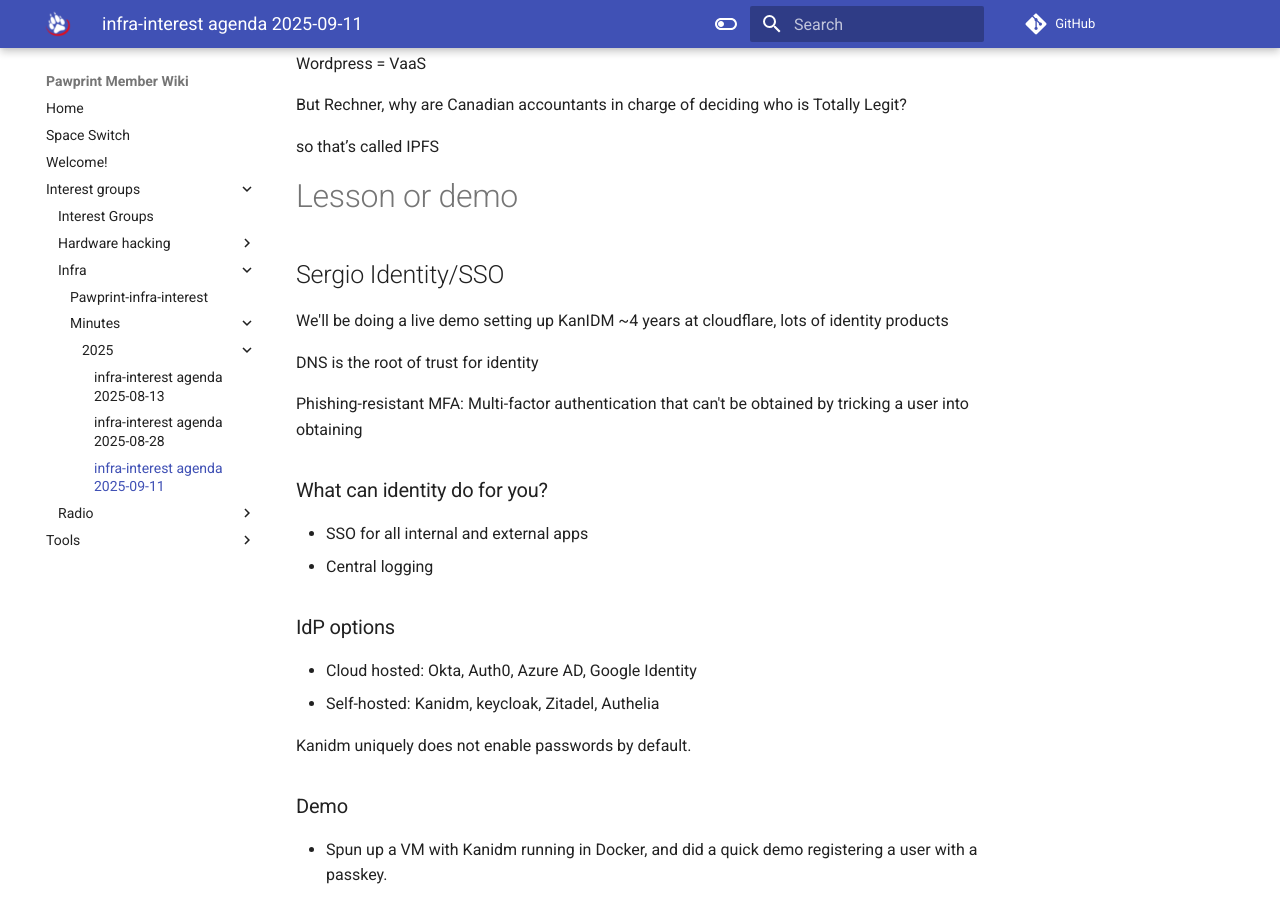
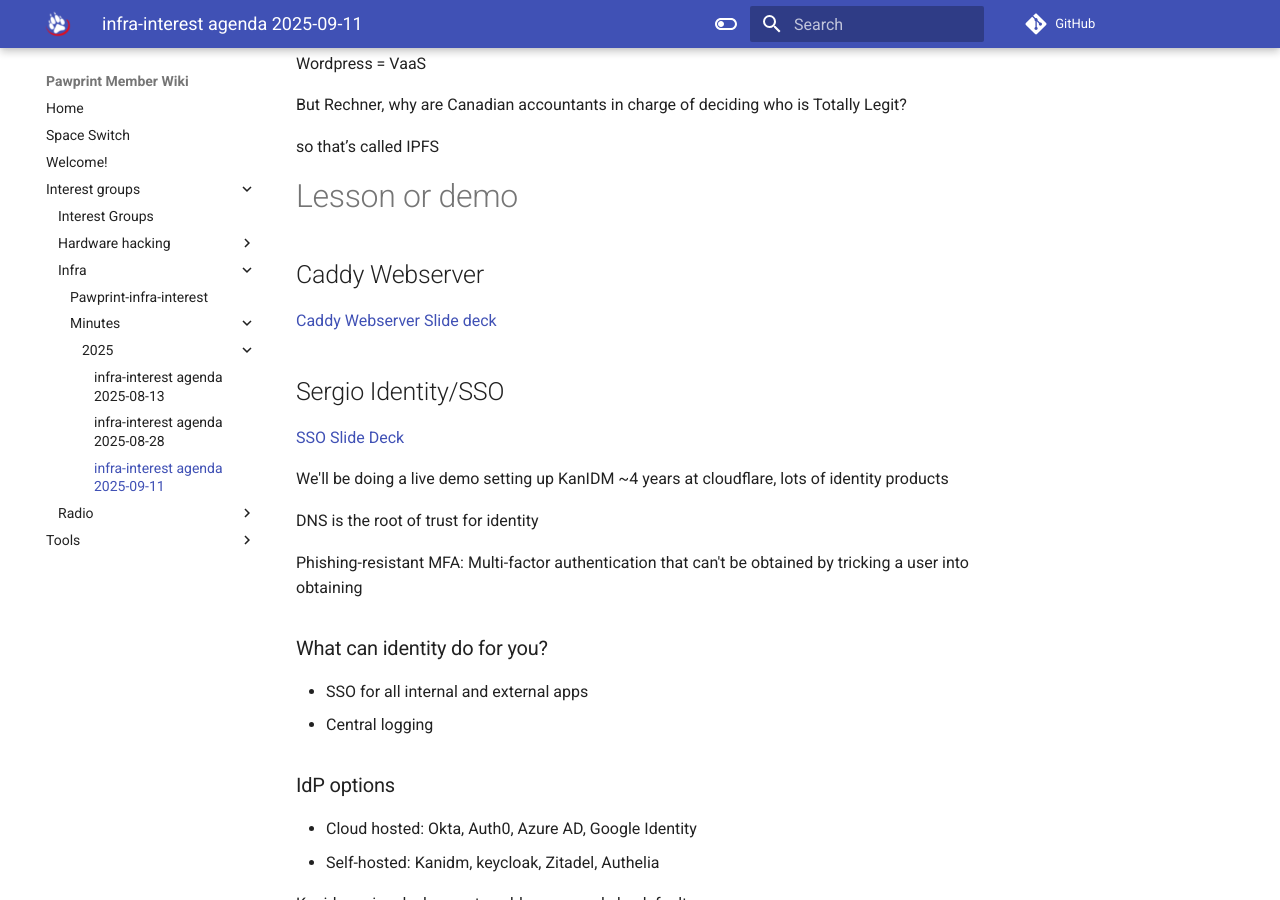
Before and after one commit to PawprintPrototyping/pawprintprototyping.github.io, an MkDocs documentation site: the page built from docs/interest_groups/infra/minutes/2025/2025-09-11.md, in a window 1280 px wide and 900 px high, scrolled down 887 px. Built offline with MkDocs 1.6.1 and Material for MkDocs 9.7.7, drawn with Linux system fonts in a browser that asks for light colours; comment, search, counter and statistics services are not loaded.

Commit message:
Update 2025-09-11.md

```diff
--- a/docs/interest_groups/infra/minutes/2025/2025-09-11.md
+++ b/docs/interest_groups/infra/minutes/2025/2025-09-11.md
@@ -39,7 +39,14 @@ so that’s called IPFS
 
 # Lesson or demo
 
+## Caddy Webserver
+
+[Caddy Webserver Slide deck](https://docs.google.com/presentation/d/1-NXfbvc6SS7SxQbHmudbQ3X-OGpWrHfiAkQnq9vC3Zo/edit?usp=sharing)
+
 ## Sergio Identity/SSO
+
+[SSO Slide Deck](https://docs.google.com/presentation/d/1HoN24snQCYOt9xFB-Wq-UdIFRVFuR3dacJNMlAEgS2I/edit?usp=drivesdk)
+
 We'll be doing a live demo setting up KanIDM
 ~4 years at cloudflare, lots of identity products
 
```
